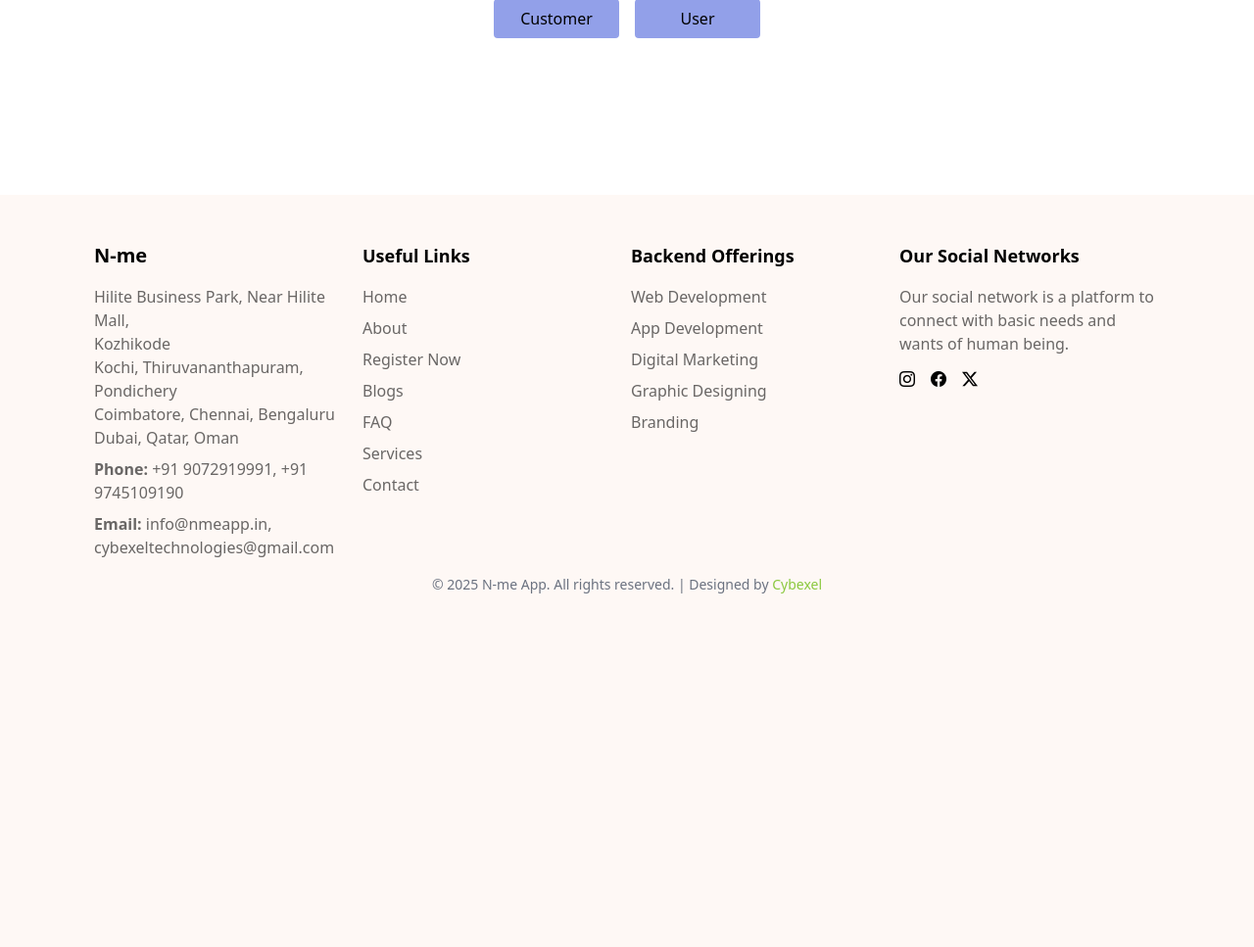
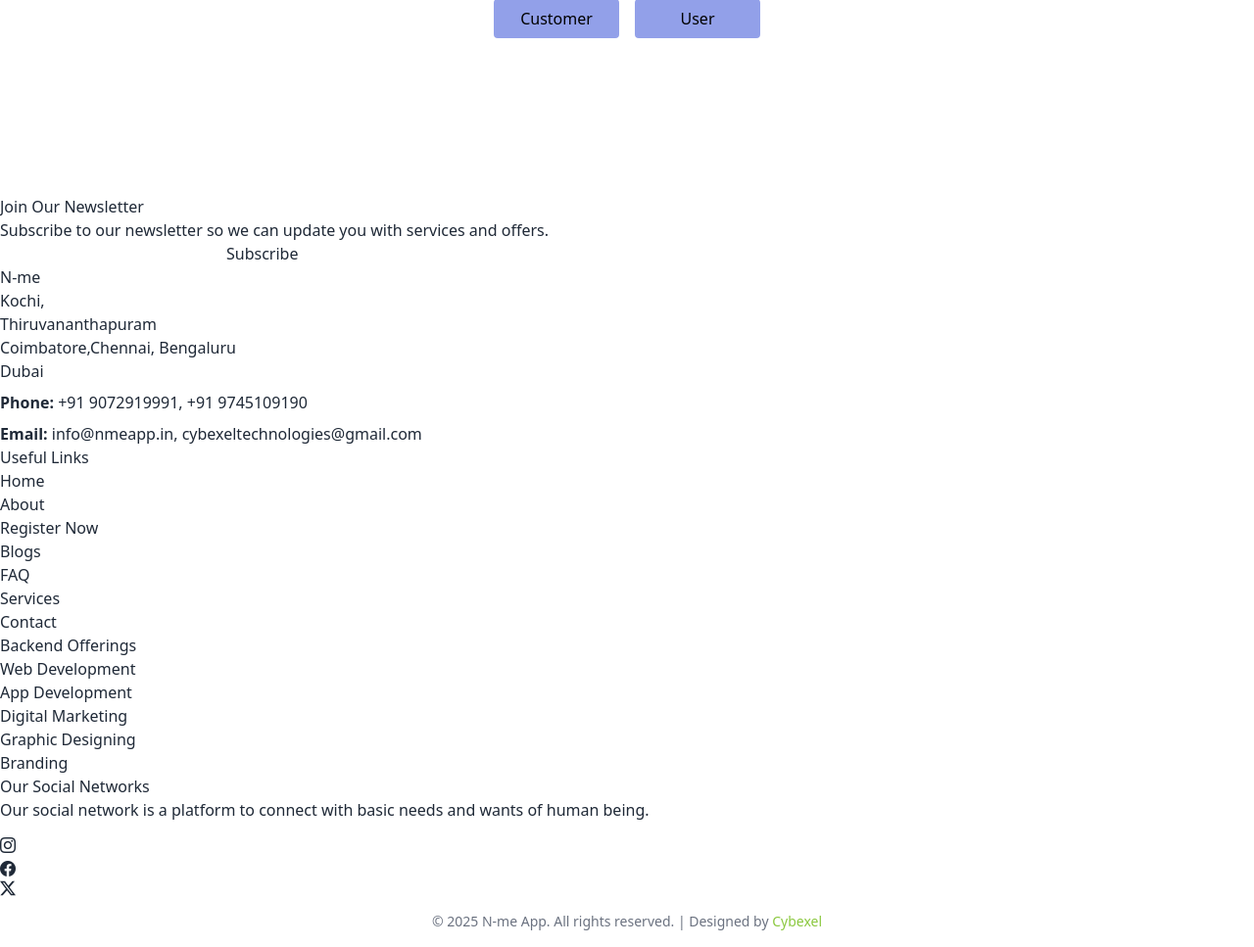
Before and after one commit to N-meapp/nmeapp, a Django app: page /faq in a window 1280 px wide. Shown: the part 249-1216 px from the top of the page at 98% size. Before the commit the page ends 855 px from the top, so only its background shows below. Run offline with Django 5.2, Linux system fonts and the light colour scheme; some libraries are stand-ins or nearby versions.

Commit message:
faq footer changed

```diff
--- a/blog/templates/faq.html
+++ b/blog/templates/faq.html
@@ -524,114 +524,98 @@
     </div>
   </section> -->
 
-  <!-- Footer -->
-  <footer id="footer" class="bg-gray-900 text-gray-500 py-12 subscribe-footer">
-    <div class="container mx-auto px-24">
-      <div class="grid grid-cols-1 md:grid-cols-2 lg:grid-cols-4 gap-2">
-        <div>
-          <h3 class="text-xl font-bold mb-4 text-[black]">N-me</h3>
-          <p class="text-[#00000096]">
-            Hilite Business Park, Near Hilite Mall,<br />
-            Kozhikode<br />Kochi, Thiruvananthapuram, Pondichery<br />Coimbatore,
-            Chennai, Bengaluru<br />Dubai, Qatar, Oman<br />
-          </p>
-          <p class="mt-2 text-[#00000096]">
-            <strong>Phone:</strong> +91 9072919991, +91 9745109190
-          </p>
-          <p class="mt-2 text-[#00000096]"><strong>Email:</strong> info@nmeapp.in, cybexeltechnologies@gmail.com</p>
+
+   <!-- ======= Footer ======= -->
+  <footer id="footer">
+
+    <div class="footer-newsletter">
+      <div class="container">
+        <div class="row justify-content-center">
+          <div class="col-lg-6">
+            <h4>Join Our Newsletter</h4>
+            <p>Subscribe to our newsletter so we can update you with services and offers.</p>
+            <form action="" method="post">
+              <input type="email" name="email"><input type="submit" value="Subscribe">
+            </form>
           </div>
-        <div>
-          <h4 class="text-lg font-bold mb-4 text-black">Useful Links</h4>
+        </div>
+      </div>
+    </div>
+    <div class="footer-top">
+      <div class="container">
+        <div class="row">
+
+          <div class="col-lg-3 col-md-6 footer-contact">
+            <h3>N-me</h3>
+            <p>
+              Kochi,
+             <br> Thiruvananthapuram<br>Coimbatore,Chennai, Bengaluru<br>Dubai<br></p>
+
+            <p class="mt-2 footer-phone"><strong>Phone:</strong> +91 9072919991, +91 9745109190</p>
+            <!-- <p style="margin-left: 53px;"></p> -->
+
+            <p class="mt-2"> <strong>Email:</strong> info@nmeapp.in, cybexeltechnologies@gmail.com</p>
+          </div>
+          <div class="col-lg-3 col-md-6 footer-links">
+            <h4>Useful Links</h4>
             <ul>
-            <li class="mb-2">
-              <i class="bx bx-chevron-right"></i>
-              <a href="./index.html" class="hover:underline text-[#00000096]">Home</a>
-            </li>
-            <li class="mb-2">
-              <i class="bx bx-chevron-right"></i>
-              <a href="./About.html" class="hover:underline text-[#00000096]">About</a>
-            </li>
-            <li class="mb-2">
-              <i class="bx bx-chevron-right"></i>
-              <a href="./Register.html" class="hover:underline text-[#00000096]">Register Now</a>
-            </li>
-            <li class="mb-2">
-              <i class="bx bx-chevron-right"></i>
-              <a href="./blogs.html" class="hover:underline text-[#00000096]">Blogs</a>
-            </li>
-            <li class="mb-2">
-              <i class="bx bx-chevron-right"></i>
-              <a href="./faq.html" class="hover:underline text-[#00000096]">FAQ</a>
-            </li>
-            <li class="mb-2">
-              <i class="bx bx-chevron-right"></i>
-              <a href="./service.html" class="hover:underline text-[#00000096]">Services</a>
-            </li>
-            <li class="mb-2">
-              <i class="bx bx-chevron-right"></i>
-              <a href="contact.html" class="hover:underline text-[#00000096]">Contact</a>
-            </li>
+              <li><i class="bx bx-chevron-right"></i> <a href="/">Home</a></li>
+              <li><i class="bx bx-chevron-right"></i> <a href="/about">About</a></li>
+              <li><i class="bx bx-chevron-right"></i> <a href="/register">Register Now</a></li>
+              <li><i class="bx bx-chevron-right"></i> <a href="/blog">Blogs</a></li>
+              <li><i class="bx bx-chevron-right"></i> <a href="/faq">FAQ</a></li>
+              <li><i class="bx bx-chevron-right"></i> <a href="/services">Services</a></li>
+              <li><i class="bx bx-chevron-right"></i> <a href="/contact">Contact</a></li>
+
             </ul>
           </div>
-        <div>
-          <h4 class="text-lg font-bold mb-4 text-black">Backend Offerings</h4>
+
+          <div class="col-lg-3 col-md-6 footer-links">
+            <h4>Backend Offerings</h4>
             <ul>
-            <li class="mb-2 text-[#00000096]">
-              <i class="bx bx-chevron-right text-[#00000096]"></i> Web Development
-            </li>
-            <li class="mb-2 text-[#00000096]">
-              <i class="bx bx-chevron-right text-[#00000096]"></i> App Development
-            </li>
-            <li class="mb-2 text-[#00000096]">
-              <i class="bx bx-chevron-right text-[#00000096]"></i> Digital Marketing
-            </li>
-            <li class="mb-2 text-[#00000096]">
-              <i class="bx bx-chevron-right text-[#00000096]"></i> Graphic Designing
-            </li>
-            <li class="mb-2 text-[#00000096]"><i class="bx bx-chevron-right text-black"></i> Branding</li>
+              <li><i class="bx bx-chevron-right"></i> Web Development</li>
+              <li><i class="bx bx-chevron-right"></i>App Development</li>
+              <li><i class="bx bx-chevron-right"></i>Digital Marketing</li>
+              <li><i class="bx bx-chevron-right"></i>Graphic Designing</li>
+              <li><i class="bx bx-chevron-right"></i>Branding</li>
+
             </ul>
           </div>
-        <div>
-          <h4 class="text-lg font-bold mb-4 text-black">
-            Our Social Networks
-          </h4>
-          <p class="text-[#00000096]">
-            Our social network is a platform to connect with basic needs and
-            wants of human being.
-          </p>
-          <div class="social-links mt-3 flex space-x-4 items-center">
+
+          <div class="col-lg-3 col-md-6 footer-links">
+            <h4>Our Social Networks</h4>
+            <p>Our social network is a platform to connect with basic needs and wants of human being.</p>
+            <div class="social-links mt-3">
+
               <a href="https://www.instagram.com/nme_app/?hl=en">
-              <div class="btn btn-primary rounded-pill">
-                <i class="bi bi-instagram text-black"></i>
+                <div class="btn btn-primary rounded-pill ">
+                  <i class="bi bi-instagram"></i>
                 </div>
               </a>
 
-            <a href="https://www.facebook.com/p/NME-APP-100076151802998/">
-              <div class="btn btn-primary rounded-pill">
-                <i class="bi bi-facebook text-black"></i>
+              <a href="https://www.facebook.com/profile.php?id=100076151802998">
+                <div class="btn btn-primary rounded-pill ">
+                  <i class="bi bi-facebook"></i>
                 </div>
               </a>
 
+
               <a href="https://x.com/nmeapp">
-              <div class="btn btn-primary rounded-pill">
-                <svg
-                  xmlns="http://www.w3.org/2000/svg"
-                  width="16"
-                  height="16"
-                  fill="currentColor"
-                  class="bi bi-twitter-x text-black"
-                  viewBox="0 0 16 16"
-                >
+                <div class="btn btn-primary rounded-pill ">
+                  <svg xmlns="http://www.w3.org/2000/svg" width="16" height="16" fill="currentColor"
+                    class="bi bi-twitter-x" viewBox="0 0 16 16">
                     <path
-                    d="M12.6.75h2.454l-5.36 6.142L16 15.25h-4.937l-3.867-5.07-4.425 5.07H.316l5.733-6.57L0 .75h5.063l3.495 4.633L12.601.75Zm-.86 13.028h1.36L4.323 2.145H2.865z"
-                  />
+                      d="M12.6.75h2.454l-5.36 6.142L16 15.25h-4.937l-3.867-5.07-4.425 5.07H.316l5.733-6.57L0 .75h5.063l3.495 4.633L12.601.75Zm-.86 13.028h1.36L4.323 2.145H2.865z" />
                   </svg>
                 </div>
               </a>
             </div>
           </div>
+
         </div>
       </div>
+    </div>
+
     <div class="container py-4">
   <div class="credits text-center text-sm text-gray-500">
     © <script>document.write(new Date().getFullYear())</script> N-me App. All rights reserved. | Designed by
@@ -640,7 +624,8 @@
     </a>
   </div>
 </div>
-  </footer>
+
+  </footer><!-- End Footer -->
 
     <script src="https://cdn.jsdelivr.net/npm/bootstrap@5.1.3/dist/js/bootstrap.bundle.min.js"></script>
     <script src="https://cdn.jsdelivr.net/npm/aos@2.3.4/dist/aos.js"></script>
```
Lines whose indentation alone changed are shown as unchanged.
